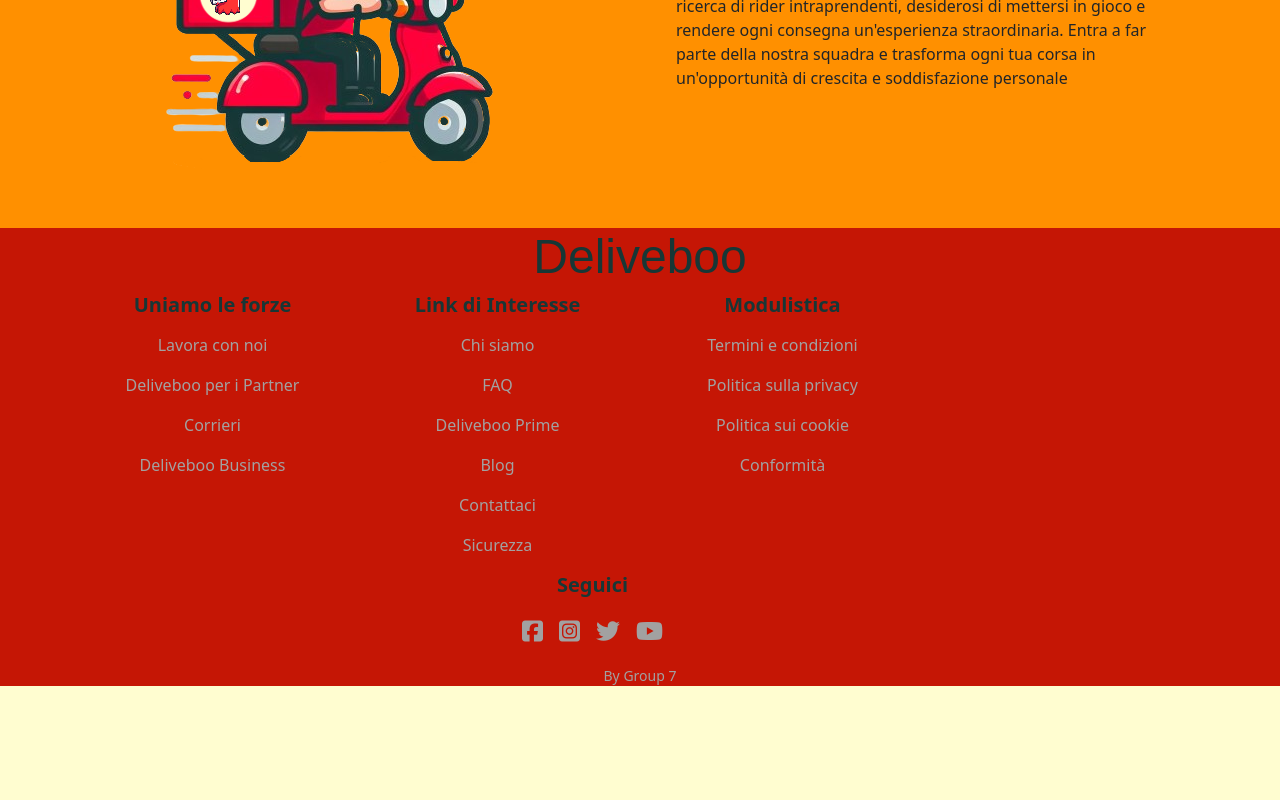
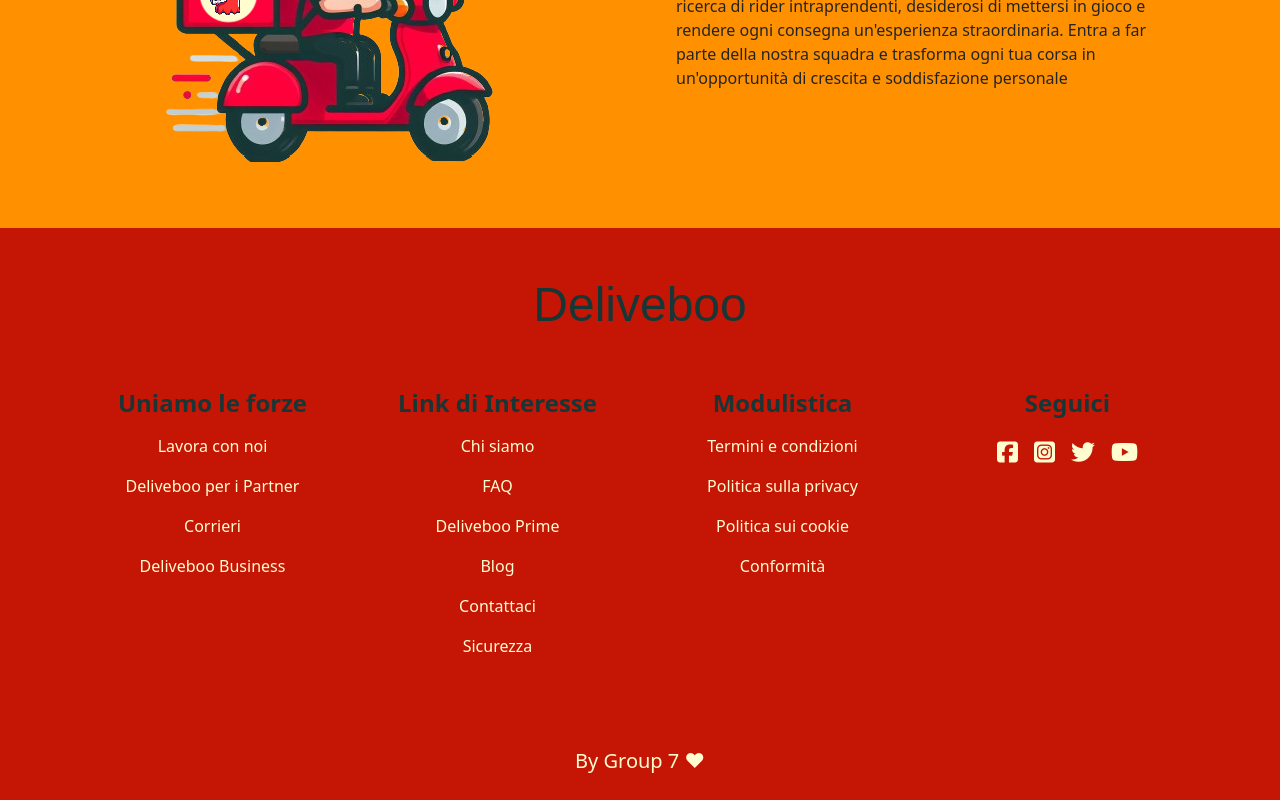
Before and after one commit to FedericoPiazzolla/vite-deliveboo, a Vue app: page / in a window 1280 px wide. Shown: the part 2021-2821 px from the top of the page. Before the commit the page ends 2707 px from the top, so only its background shows below. Built offline with nearby package versions, Linux system fonts and the light colour scheme.

Commit message:
change: color on footer

```diff
--- a/src/components/AppFooter.vue
+++ b/src/components/AppFooter.vue
@@ -10,13 +10,13 @@
 
 <template>
   <footer>
-    <div class="container">
+    <div class="container pt-5">
 
       <h3 class="ms_logo-text text-center">Deliveboo</h3>
 
-      <div class="row text-center">
+      <div class="row text-center pt-5">
 
-        <div class="col-6 col-md-4 col-lg-3">
+        <div class="col-6 col-md-4 col-lg-3 mb-5">
           <h5 class="mb-3">Uniamo le forze</h5>
           <ul class="d-flex flex-column gap-3 list-unstyled">
             <li><a href="#">Lavora con noi</a></li>
@@ -26,7 +26,7 @@
           </ul>
         </div>
 
-        <div class="col-6 col-md-4 col-lg-3">
+        <div class="col-6 col-md-4 col-lg-3 mb-5">
           <h5 class="mb-3">Link di Interesse</h5>
           <ul class="d-flex flex-column gap-3 list-unstyled">
             <li><a href="#">Chi siamo</a></li>
@@ -38,7 +38,7 @@
           </ul>
         </div>
 
-        <div class="col-6 col-md-4 col-lg-3">
+        <div class="col-6 col-md-4 col-lg-3 mb-5">
           <h5 class="mb-3">Modulistica</h5>
           <ul class="d-flex flex-column gap-3 list-unstyled">
             <li><a href="#">Termini e condizioni</a></li>
@@ -48,7 +48,7 @@
           </ul>
         </div>
 
-        <div class="col-6 col-md-4 col-lg-3 offset-md-4">
+        <div class="col-6 col-md-4 col-lg-3 offset-md-4 offset-lg-0 mb-5">
           <h5 class="mb-3 text-md-center">Seguici</h5>
           <ul class="d-flex gap-3 fs-4 justify-content-center list-unstyled">
             <li><a href="#"><i class="fa-brands fa-square-facebook"></i></a></li>
@@ -60,7 +60,7 @@
 
       </div>
 
-      <p class="ms_our-group text-center m-0">By Group 7</p>
+      <p class="ms_our-group text-center m-0 py-4 fs-5">By Group 7 &hearts;</p>
 
     </div>
   </footer>
@@ -71,7 +71,7 @@
 
 footer{
   background-color: $primary;
-  color: #F2F0E4;
+  color: $bg-btn;
 
   .ms_logo-text{
     font-family: "Lobster", sans-serif;
@@ -82,16 +82,17 @@
   h5 {
     color: $main-text;
     font-weight: bolder;
+    font-size: 1.5rem;
   }
 
   ul {
 
     li {
       a {
-        color: rgb(162, 161, 161);
+        color: $bg-color;
         text-decoration: none;
         &:hover {
-          color: #F2F0E4;
+          color: $bg-btn;
         }
       }
     }
@@ -99,7 +100,7 @@
 
 
   .ms_our-group {
-    color: rgb(162, 161, 161);
+    color: $bg-color;
     font-size: 14px;
   }
 }
```
